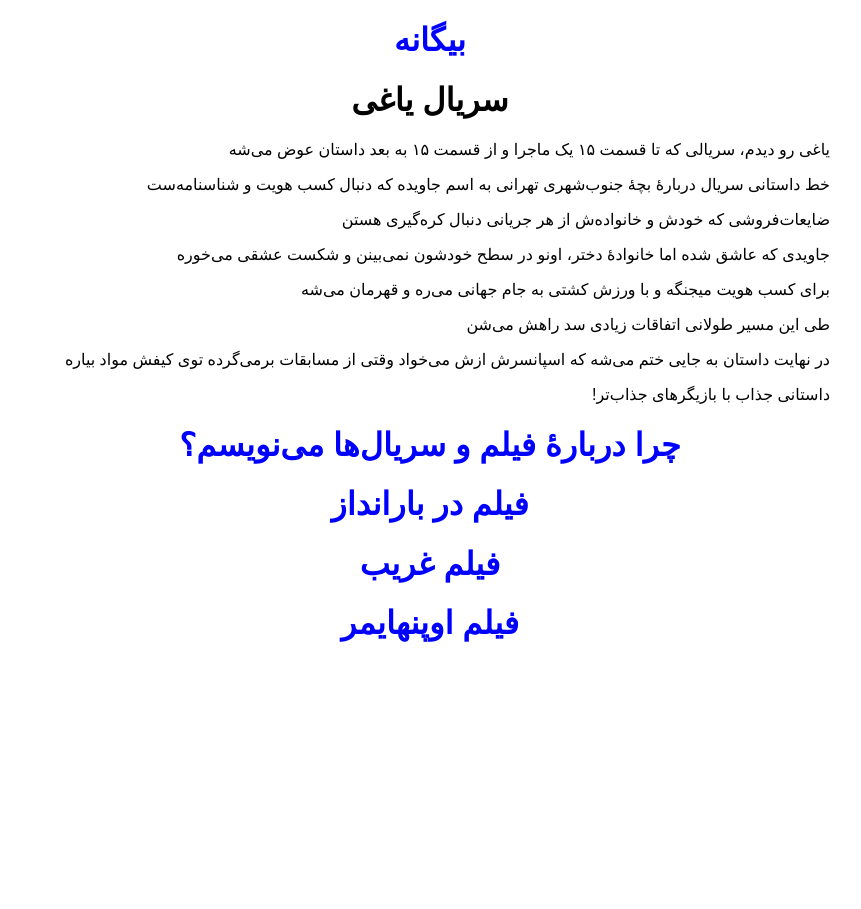
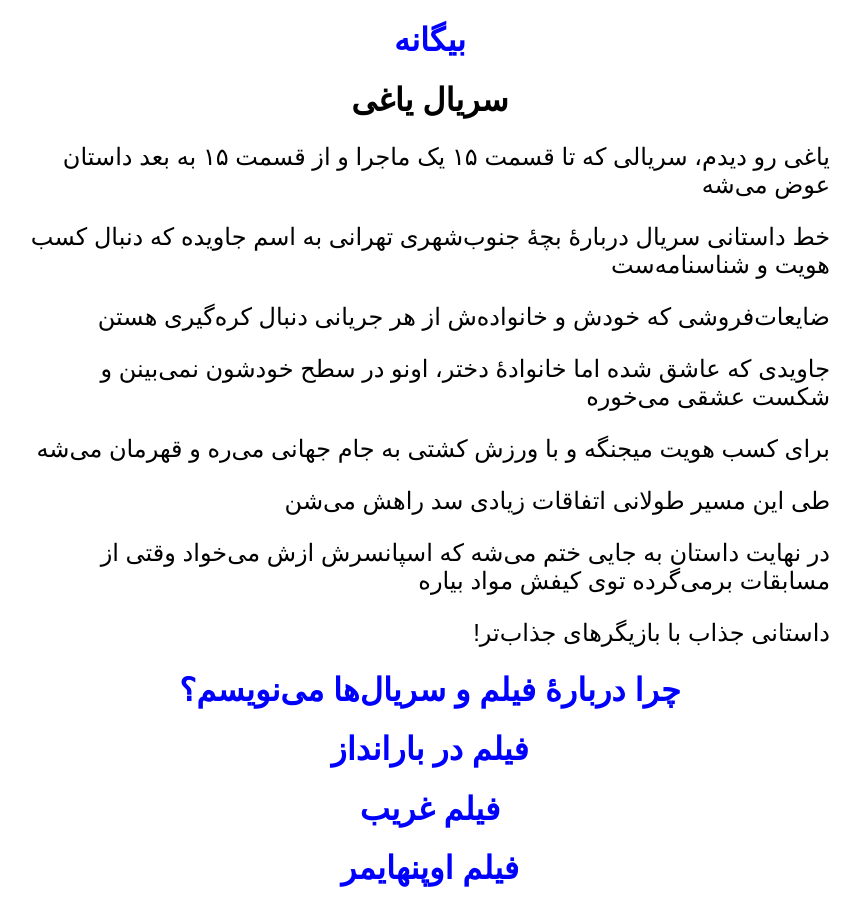
Before and after one commit to darkblog/darkblog.github.io, a Jekyll site: the page built from _posts/2023-8-19-4.md, in a window 1280 px wide. Shown: the whole page, without its empty margins (210-1071 px from the left). Built offline with Jekyll 4.4.1, drawn with Linux system fonts in a browser that asks for light colours.

Commit message:
Update default.html

```diff
--- a/_layouts/default.html
+++ b/_layouts/default.html
@@ -10,7 +10,7 @@
 <title>{{ page.title }}</title>
 <meta name="description" content="{{ page.title }}">
 <link rel="canonical" href="{{ page.url | replace:'index.html','' | prepend: site.baseurl | prepend: site.url }}">
-<style>body{font-family:sans-serif;margin:auto;max-width:800px;text-align:center;padding:0 20px 0 20px}a{color:blue;text-decoration:none}p{text-align:right}</style>
+<style>body{font-family:sans-serif;margin:auto;max-width:800px;text-align:center;padding:0 20px 0 20px}a{color:blue;text-decoration:none}p{text-align:right;font-size:x-large}</style>
 </head>
 <body>
 <h1><a href="https://biganeh.com/">بیگانه</a></h1>
```
